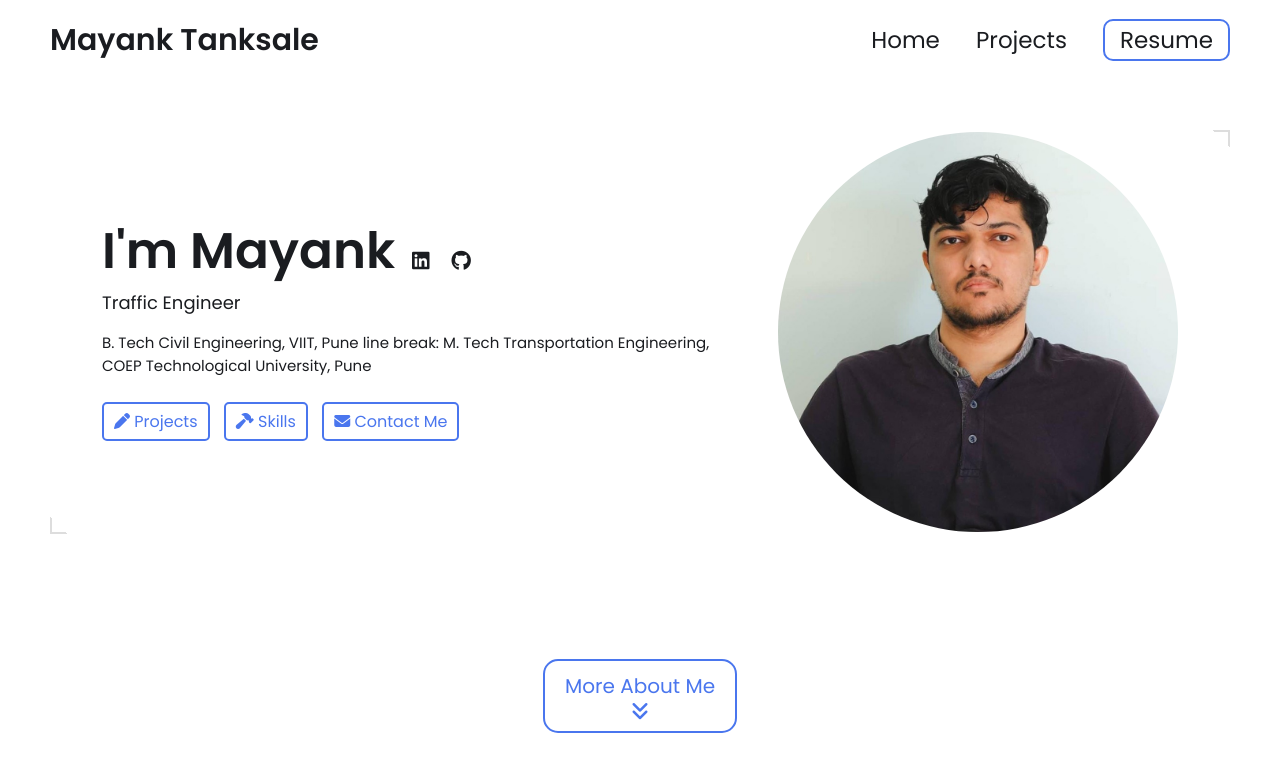
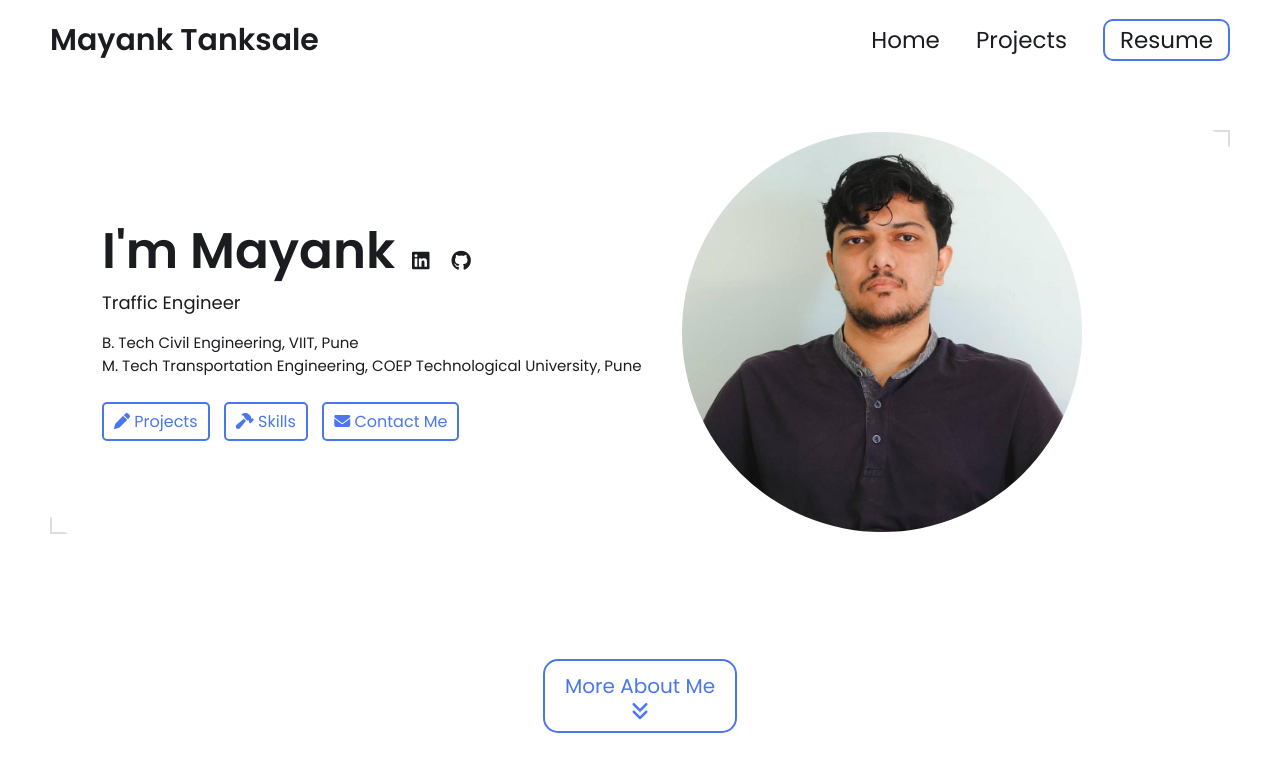
Before and after one commit to mmt-mayank/mmt-mayank.github.io, a Jekyll site: the page built from index.html, in a window 1280 px wide and 900 px high. Shown: the top 772 px of the window. Built offline with Jekyll 4.4.1, drawn with Linux system fonts in a browser that asks for light colours.

Commit message:
Update _config.yml

```diff
--- a/_config.yml
+++ b/_config.yml
@@ -16,7 +16,7 @@ name: Mayank Tanksale
 headline: Traffic Engineer
 description: >- # dont remove this line. this will ignore all new lines until the next section
   B. Tech Civil Engineering, VIIT, Pune
-  line break: M. Tech Transportation Engineering, COEP Technological University, Pune
+  <br /> M. Tech Transportation Engineering, COEP Technological University, Pune
 
 # Place your profile image in /assets/images/profile-image/folder and edit the file name
 profile_image: ./assets/images/profile-image/avatar1.jpeg
```
